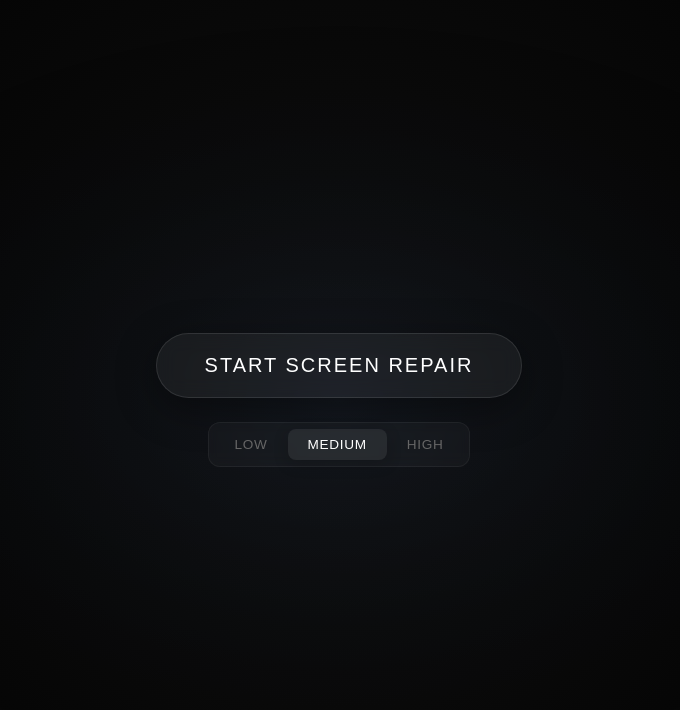
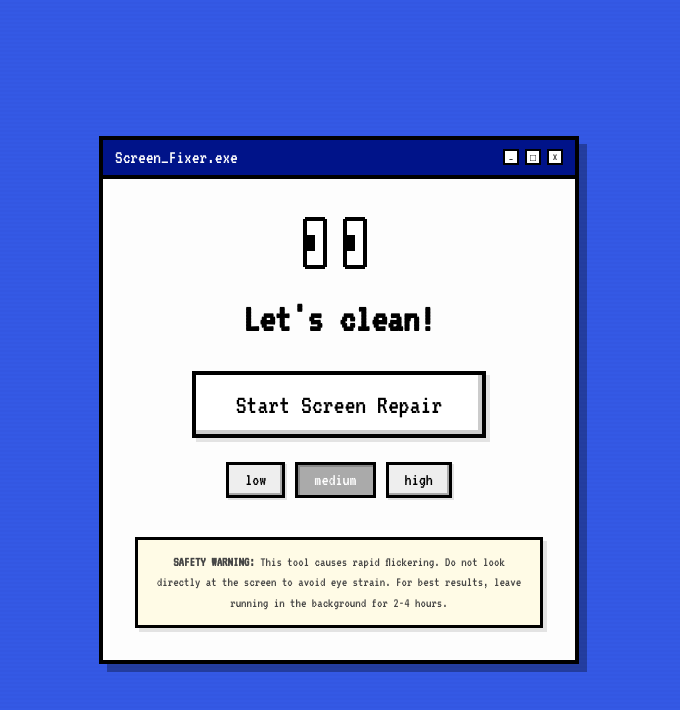
Before and after one commit to struggyyy/ScreenFixer, a Next.js app: page / in a window 1280 px wide. Shown: the top 710 px of the page, without its empty margins (301-981 px from the left). Built offline with nearby package versions, Linux system fonts and the light colour scheme.

Commit message:
Experimental retro design

```diff
--- a/src/app/globals.css
+++ b/src/app/globals.css
@@ -1,10 +1,10 @@
 :root {
-  --background: #000000;
-  --foreground: #ffffff;
-  --accent: #3a86ff;
-  --accent-glow: rgba(58, 134, 255, 0.3);
-  --glass: rgba(255, 255, 255, 0.05);
-  --glass-border: rgba(255, 255, 255, 0.1);
+  --background: #3459e5;
+  --window-bg: #fdfdfd;
+  --window-border: #000000;
+  --title-bar: #001389;
+  --btn-bg: #ffffff;
+  --btn-active: #e0e0e0;
 }
 
 * {
@@ -18,118 +18,14 @@ body {
   height: 100%;
   width: 100%;
   background: var(--background);
-  color: var(--foreground);
-  font-family: 'Inter', -apple-system, BlinkMacSystemFont, 'Segoe UI', Roboto, Oxygen, Ubuntu, Cantarell, 'Open Sans', 'Helvetica Neue', sans-serif;
+  color: #000;
   overflow: hidden;
   display: flex;
   align-items: center;
   justify-content: center;
 }
 
-body {
-  background: radial-gradient(circle at center, #111 0%, #000 100%);
-  -webkit-font-smoothing: antialiased;
-}
-
-main {
-  display: flex;
-  flex-direction: column;
-  align-items: center;
-  justify-content: center;
-  gap: 2rem;
-  z-index: 10;
-}
-
-.control-container {
-  display: flex;
-  flex-direction: column;
-  align-items: center;
-  gap: 1.5rem;
-  transition: all 0.6s cubic-bezier(0.4, 0, 0.2, 1);
-  z-index: 20;
-}
-
-.control-container.hidden {
-  opacity: 0;
-  transform: translateY(20px);
-  pointer-events: none;
-}
-
-.intensity-selector {
-  display: flex;
-  background: rgba(255, 255, 255, 0.03);
-  padding: 0.35rem;
-  border-radius: 12px;
-  border: 1px solid rgba(255, 255, 255, 0.05);
-  backdrop-filter: blur(5px);
-}
-
-.intensity-btn {
-  padding: 0.5rem 1.25rem;
-  font-size: 0.85rem;
-  text-transform: uppercase;
-  letter-spacing: 0.05em;
-  color: #666;
-  background: transparent;
-  border: none;
-  border-radius: 8px;
-  cursor: pointer;
-  transition: all 0.3s ease;
-}
-
-.intensity-btn:hover {
-  color: #aaa;
-}
-
-.intensity-btn.active {
-  background: rgba(255, 255, 255, 0.07);
-  color: #fff;
-  box-shadow: 0 4px 15px rgba(0, 0, 0, 0.2);
-}
-
-.repair-button {
-  background: var(--glass);
-  color: #fff;
-  border: 1px solid var(--glass-border);
-  padding: 1.25rem 3rem;
-  font-size: 1.25rem;
-  font-weight: 500;
-  border-radius: 100px;
-  cursor: pointer;
-  transition: all 0.4s cubic-bezier(0.4, 0, 0.2, 1);
-  letter-spacing: 0.1em;
-  text-transform: uppercase;
-  backdrop-filter: blur(10px);
-  position: relative;
-  overflow: hidden;
-  box-shadow: 0 10px 40px rgba(0, 0, 0, 0.4);
-}
-
-.repair-button:hover {
-  border-color: rgba(255, 255, 255, 0.3);
-  transform: translateY(-2px);
-  box-shadow: 0 15px 50px rgba(0, 0, 0, 0.5);
-}
-
-.repair-button::before {
-  content: '';
-  position: absolute;
-  top: 50%;
-  left: 50%;
-  width: 150%;
-  height: 150%;
-  background: radial-gradient(circle, var(--accent-glow) 0%, transparent 70%);
-  transform: translate(-50%, -50%) scale(0);
-  transition: transform 0.6s ease;
-  z-index: -1;
-}
-
-.repair-button:hover {
-  border-color: rgba(255, 255, 255, 0.2);
-  color: #fff;
-}
-
-/* Background animation for premium feel */
+/* Background scanlines for retro vibes */
 .bg-mesh {
   position: fixed;
   top: 0;
@@ -137,6 +33,140 @@ main {
   width: 100%;
   height: 100%;
   z-index: 1;
-  opacity: 0.4;
   pointer-events: none;
 }
+
+.bg-mesh::after {
+  content: "";
+  position: absolute;
+  top: 0;
+  left: 0;
+  width: 100%;
+  height: 100%;
+  background: linear-gradient(rgba(18, 16, 16, 0) 50%, rgba(0, 0, 0, 0.1) 50%);
+  background-size: 100% 4px;
+  opacity: 0.1;
+}
+
+main {
+  z-index: 10;
+  display: flex;
+  flex-direction: column;
+  align-items: center;
+  justify-content: center;
+}
+
+/* Pixel Window Frame */
+.pixel-window {
+  background: var(--window-bg);
+  border: 4px solid var(--window-border);
+  box-shadow: 8px 8px 0px rgba(0, 0, 0, 0.3);
+  width: 480px;
+  max-width: 90vw;
+  display: flex;
+  flex-direction: column;
+  transition: all 0.6s cubic-bezier(0.4, 0, 0.2, 1);
+}
+
+.pixel-window.hidden {
+  opacity: 0;
+  transform: translateY(40px) scale(0.95);
+  pointer-events: none;
+}
+
+.window-title {
+  background: var(--title-bar);
+  color: white;
+  padding: 8px 12px;
+  display: flex;
+  justify-content: space-between;
+  align-items: center;
+  font-size: 1.2rem;
+  border-bottom: 4px solid var(--window-border);
+}
+
+.window-controls {
+  display: flex;
+  gap: 6px;
+}
+
+.window-dot {
+  width: 16px;
+  height: 16px;
+  border: 2px solid #000;
+  background: #fff;
+  display: flex;
+  align-items: center;
+  justify-content: center;
+  font-size: 10px;
+  color: #000;
+}
+
+.window-content {
+  padding: 2rem;
+  display: flex;
+  flex-direction: column;
+  align-items: center;
+  gap: 1.5rem;
+}
+
+/* Retro Buttons */
+.repair-button {
+  background: var(--btn-bg);
+  border: 4px solid #000;
+  box-shadow: inset -4px -4px 0px #ccc, 4px 4px 0px rgba(0,0,0,0.1);
+  padding: 1rem 2.5rem;
+  font-size: 1.7rem;
+  font-family: inherit;
+  cursor: pointer;
+  transition: all 0.1s;
+  display: flex;
+  align-items: center;
+  gap: 12px;
+  color: #000;
+}
+
+.repair-button:active {
+  box-shadow: inset 4px 4px 0px #ccc;
+  transform: translate(2px, 2px);
+}
+
+.intensity-selector {
+  display: flex;
+  gap: 10px;
+}
+
+.intensity-btn {
+  background: #eee;
+  border: 3px solid #000;
+  padding: 6px 16px;
+  font-family: inherit;
+  font-size: 1.1rem;
+  cursor: pointer;
+  box-shadow: inset -2px -2px 0px #aaa, 2px 2px 0px rgba(0,0,0,0.1);
+}
+
+.intensity-btn.active {
+  background: #aaa;
+  box-shadow: inset 2px 2px 0px #888;
+  color: #fff;
+}
+
+/* Disclaimer Styling */
+.disclaimer {
+  font-size: 0.85rem;
+  text-align: center;
+  color: #444;
+  border: 3px solid #000;
+  background: #fffbe6;
+  padding: 12px;
+  margin-top: 15px;
+  line-height: 1.5;
+  box-shadow: 4px 4px 0px rgba(0,0,0,0.1);
+}
+
+.pixel-eyes {
+  display: flex;
+  justify-content: center;
+  margin-bottom: 0px;
+}
--- a/src/app/layout.tsx
+++ b/src/app/layout.tsx
@@ -1,12 +1,15 @@
 import type { Metadata } from "next";
-import { Inter } from "next/font/google";
+import { VT323 } from "next/font/google";
 import "./globals.css";
 
-const inter = Inter({ subsets: ["latin"] });
+const vt323 = VT323({
+  weight: '400',
+  subsets: ["latin"],
+});
 
 export const metadata: Metadata = {
-  title: "Screen Fixer | Advanced Display Repair",
-  description: "The ultimate tool for pixel restoration and screen maintenance.",
+  title: "Screen Fixer | Retro Pixel Restoration",
+  description: "Advanced display repair with a nostalgic 8-bit aesthetic.",
 };
 
 export default function RootLayout({
@@ -16,7 +19,7 @@ export default function RootLayout({
 }>) {
   return (
     <html lang="en">
-      <body className={inter.className}>{children}</body>
+      <body className={vt323.className}>{children}</body>
     </html>
   );
 }
--- a/src/app/page.tsx
+++ b/src/app/page.tsx
@@ -23,7 +23,6 @@ export default function Home() {
   const animate = () => {
     frameCount.current++;
 
-    // Use the selected intensity to determine frame skip
     if (frameCount.current >= INTENSITY_MAP[intensity]) {
       frameCount.current = 0;
       colorIndex.current = (colorIndex.current + 1) % colors.length;
@@ -67,32 +66,44 @@ export default function Home() {
         ref={bgRef}
         className="bg-mesh"
         style={{
-          opacity: isRepairing ? 1 : 0.4,
+          opacity: isRepairing ? 1 : 1,
           transition: isRepairing ? 'none' : 'opacity 1s ease'
         }}
-      >
-        {!isRepairing && (
-          <svg width="100%" height="100%" xmlns="http://www.w3.org/2000/svg">
-            <defs>
-              <radialGradient id="grad1" cx="50%" cy="50%" r="50%" fx="50%" fy="50%">
-                <stop offset="0%" style={{ stopColor: 'rgba(58, 134, 255, 0.15)', stopOpacity: 1 }} />
-                <stop offset="100%" style={{ stopColor: 'rgba(0,0,0,0)', stopOpacity: 1 }} />
-              </radialGradient>
-            </defs>
-            <rect width="100%" height="100%" fill="url(#grad1)" />
-          </svg>
-        )}
+      />
+
+      <main>
+        <div className={`pixel-window ${isRepairing ? 'hidden' : ''}`}>
+          <div className="window-title">
+            <span>Screen_Fixer.exe</span>
+            <div className="window-controls">
+              <div className="window-dot">_</div>
+              <div className="window-dot">□</div>
+              <div className="window-dot">X</div>
+            </div>
           </div>
 
-      <main>
-        <div className={`control-container ${isRepairing ? 'hidden' : ''}`}>
+          <div className="window-content">
+            <div className="pixel-eyes">
+              <svg width="84" height="64" viewBox="0 0 42 32" fill="none" xmlns="http://www.w3.org/2000/svg" shapeRendering="crispEdges">
+                {/* Left Eye */}
+                <path d="M4 4h10v24H4z" fill="#fff" />
+                <path d="M4 4v24M14 4v24M4 4h10M4 28h10" stroke="#000" strokeWidth="2" />
+                <path d="M4 12h5v8H4z" fill="#000" />
+
+                {/* Right Eye */}
+                <path d="M24 4h10v24H24z" fill="#fff" />
+                <path d="M24 4v24M34 4v24M24 4h10M24 28h10" stroke="#000" strokeWidth="2" />
+                <path d="M24 12h5v8H24z" fill="#000" />
+              </svg>
+            </div>
+            <h1 style={{ fontSize: '2.5rem', marginBottom: '0.5rem' }}>Let&apos;s clean!</h1>
+
             <button
               className="repair-button"
               onClick={(e) => {
                 e.stopPropagation();
                 setIsRepairing(true);
               }}
-            title="Start the restoration process"
             >
               Start Screen Repair
             </button>
@@ -108,6 +119,13 @@ export default function Home() {
                 </button>
               ))}
             </div>
+
+            <div className="disclaimer">
+              <strong>SAFETY WARNING:</strong> This tool causes rapid flickering.
+              Do not look directly at the screen to avoid eye strain.
+              For best results, leave running in the background for 2-4 hours.
+            </div>
+          </div>
         </div>
       </main>
     </>
```
Lines whose indentation alone changed are shown as unchanged.
